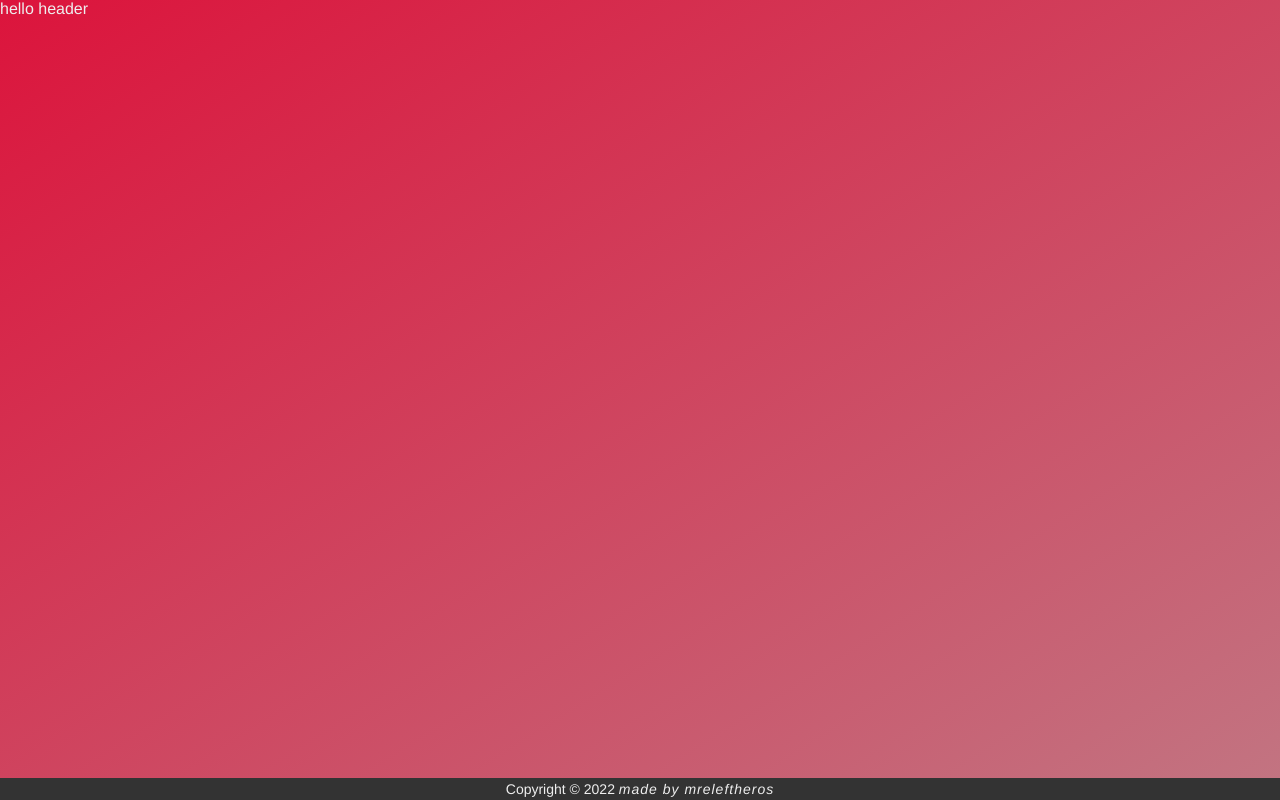
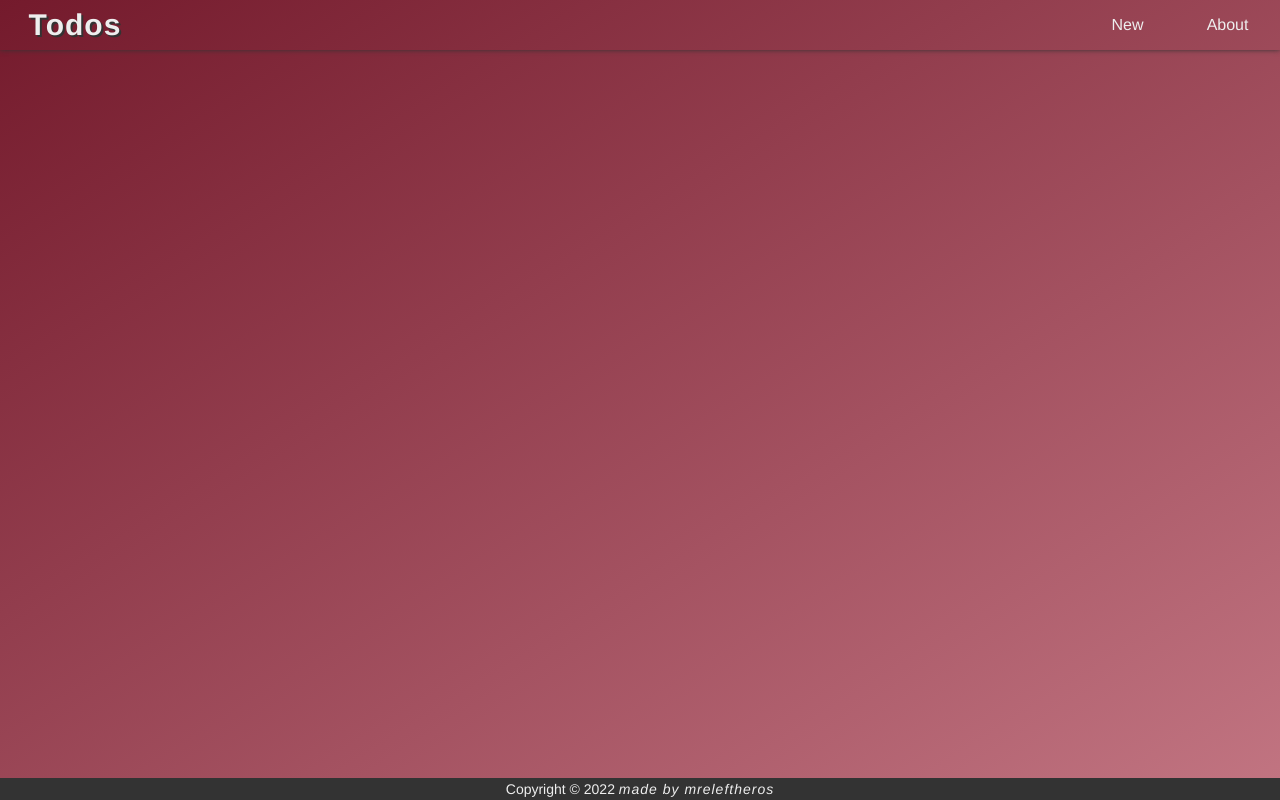
Before and after one commit to mreleftheros/svelte-todos, a Svelte app: page / in a window 1280 px wide. Built offline with nearby package versions, Linux system fonts and the light colour scheme.

Commit message:
Add header

```diff
--- a/public/global.css
+++ b/public/global.css
@@ -12,13 +12,28 @@ body {
   display: grid;
   grid-template-rows: minmax(5rem, auto) 1fr min-content;
   grid-template-areas:
-  'h'
-  'm'
-  'f';
+    'h'
+    'm'
+    'f';
   color: #eee;
   font-family: Helvetica, Arial, sans-serif;
-	box-sizing: border-box;
-	min-height: 100vh;
-	background: linear-gradient(to top left, rgb(194, 117, 130), crimson);
+  box-sizing: border-box;
+  min-height: 100vh;
+  background: linear-gradient(to top left, rgb(194, 117, 130), rgb(116, 26, 44));
   font-size: 1.6rem;
 }
+
+ul {
+  list-style: none;
+}
+
+a {
+  text-decoration: none;
+  color: inherit;
+}
+
+.flex-center {
+  display: flex;
+  justify-content: center;
+  align-items: center;
+}
--- a/public/index.html
+++ b/public/index.html
@@ -8,6 +8,7 @@
 
 	<link rel='stylesheet' href='/global.css'>
 	<link rel='stylesheet' href='/build/bundle.css'>
+	<link rel="shortcut icon" href="#" type="image/x-icon">
 
 	<script defer src='/build/bundle.js'></script>
 </head>
--- a/src/App.svelte
+++ b/src/App.svelte
@@ -5,8 +5,10 @@
 
 </script>
 
-<Header />
-<Footer />
+<Router>
+	<Header />
+	<Footer />
+</Router>
 
 <style>
 
--- a/src/layout/Header.svelte
+++ b/src/layout/Header.svelte
@@ -1,13 +1,14 @@
 <script>
-
+  import Nav from '../lib/Nav.svelte';
 </script>
 
 <header class="header">
-  hello header
+  <Nav />
 </header>
 
 <style>
   .header {
     grid-area: h;
+    box-shadow: 0 0 5px #333;
   }
 </style>
--- /dev/null
+++ b/src/lib/Nav.svelte
@@ -0,0 +1,39 @@
+<script>
+  import { Link } from 'svelte-routing';
+  import NavLinks from './NavLinks.svelte';
+</script>
+
+<nav class="nav">
+  <div class="logo">
+    <Link to='/'>
+      <h2 class="logo-title flex-center">Todos</h2>
+    </Link>
+  </div>
+  <NavLinks />
+</nav>
+
+<style>
+  .nav {
+    display: flex;
+    justify-content: space-between;
+    height: 100%;
+  }
+
+  .logo {
+    flex-basis: 15rem;
+  }
+
+  .logo-title {
+    height: 100%;
+    text-align: center;
+    font-size: 3rem;
+    font-weight: 900;
+    letter-spacing: .1rem;
+    transition: transform .15s ease-in-out;
+    text-shadow: 2px 2px #333;
+  }
+
+  .logo-title:hover {
+    transform: scale(0.95);
+  }
+</style>
--- /dev/null
+++ b/src/lib/NavLinks.svelte
@@ -0,0 +1,38 @@
+<script>
+  import { Link } from 'svelte-routing';
+</script>
+
+<ul class="links">
+  <li class="link">
+    <span class="link-text flex-center">New</span>
+  </li>
+  <Link to='/about'>
+    <li class="link">
+      <span class="link-text flex-center">About</span>
+    </li>
+  </Link>
+</ul>
+
+<style>
+  .links {
+    flex-basis: 20rem;
+    display: flex;
+    justify-content: space-around;
+  }
+
+  .link {
+    height: 100%;
+  }
+
+  .link-text {
+    height: 100%;
+    padding: 0 1rem;
+    cursor: pointer;
+    user-select: none;
+    transition: opacity .15s ease;
+  }
+
+  .link-text:hover {
+    opacity: .75;
+  }
+</style>
```
